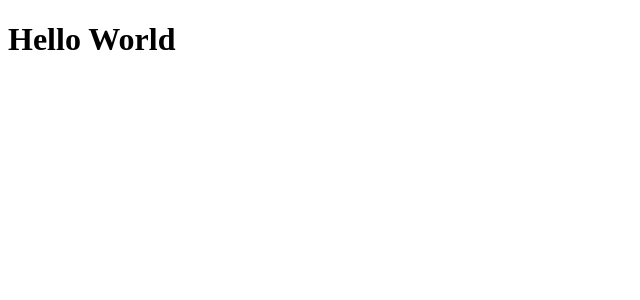
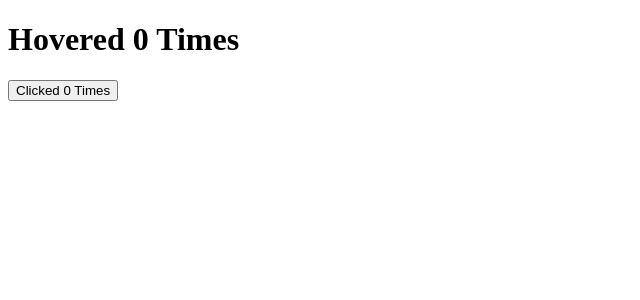
Before and after one commit to appl4e/myreact, a React (Create React App) app: page / in a window 1280 px wide. Shown: the top 300 px of the page, without its empty margins (0-640 px from the left). Built offline with nearby package versions, Linux system fonts and the light colour scheme.

Commit message:
clickcount and hovercount with withcounter

```diff
--- a/src/App.js
+++ b/src/App.js
@@ -1,7 +1,11 @@
+import ClickCounter from './components/ClickCounter';
+import HoverCounter from './components/HoverCounter';
+
 function App() {
   return (
     <div className="App">
-      <h1>Hello World</h1>
+      <HoverCounter />
+      <ClickCounter />
     </div>
   );
 }
--- /dev/null
+++ b/src/components/ClickCounter.js
@@ -0,0 +1,16 @@
+import React from 'react';
+import withCounter from './HOC/withCounter';
+
+const ClickCounter = (props) => {
+  const { count, incrementCount } = props;
+
+  return (
+    <div>
+      <button type="button" className="" onClick={incrementCount}>
+        Clicked {count} Times
+      </button>
+    </div>
+  );
+};
+
+export default withCounter(ClickCounter);
--- /dev/null
+++ b/src/components/HOC/withCounter.js
@@ -0,0 +1,22 @@
+import React from 'react';
+
+const withCounter = (OriginalComponent) => {
+  class newComponent extends React.Component {
+    state = {
+      count: 0,
+    };
+
+    incrementCount = () => {
+      this.setState((prevState) => ({ count: prevState.count + 1 }));
+    };
+
+    render() {
+      const { count } = this.state;
+
+      return <OriginalComponent count={count} incrementCount={this.incrementCount} />;
+    }
+  }
+  return newComponent;
+};
+
+export default withCounter;
--- /dev/null
+++ b/src/components/HoverCounter.js
@@ -0,0 +1,15 @@
+import React from 'react';
+import withCounter from './HOC/withCounter';
+
+const HoverCounter = (props) => {
+  const { count, incrementCount } = props;
+  return (
+    <div>
+      <h1 type="button" onMouseOver={incrementCount}>
+        Hovered {count} Times
+      </h1>
+    </div>
+  );
+};
+
+export default withCounter(HoverCounter);
```
Also changed, not shown: 1 other file (tests, documents, lock files or other folders).
